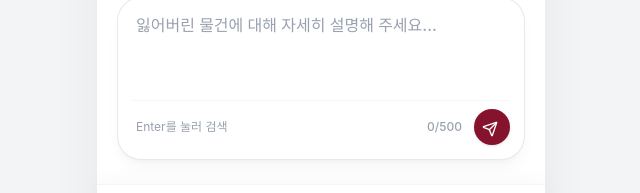
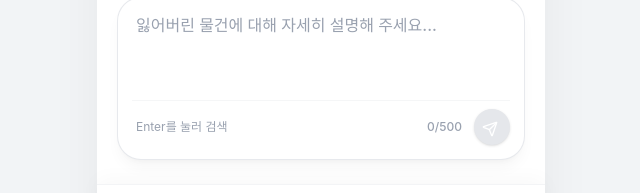
Before and after one commit to Ahnjisan/Where_is_it, a Next.js app in the folder frontend/: page / in a window 1280 px wide. Shown: the part 551-744 px from the top of the page, without its empty margins (319-959 px from the left). Built offline with nearby package versions, Linux system fonts and the light colour scheme; no server answers.

Commit message:
fix: 불필요한 ui 정리 + hydration 오류 수정

```diff
--- a/frontend/src/app/alerts/page.js
+++ b/frontend/src/app/alerts/page.js
@@ -51,7 +51,6 @@ export default function AlertsPage() {
             {t.alertsTitle}
           </h1>
         </div>
-        <span className="text-xs text-[#85132d] font-bold">{t.alertsUnread} 2{t.alertsCount}</span>
       </header>
 
       <div className="p-4 space-y-2.5">
--- a/frontend/src/app/page.js
+++ b/frontend/src/app/page.js
@@ -183,7 +183,7 @@ export default function HomePage() {
                 <button
                   type="button"
                   onClick={handleSend}
-                  disabled={isSubmitting || (query.trim().length === 0 && user)}
+                  disabled={isSubmitting || query.trim().length === 0}
                   className="w-9 h-9 rounded-full bg-[#85132d] hover:bg-[#701025] disabled:bg-gray-200 disabled:cursor-not-allowed text-white flex items-center justify-center transition-all active:scale-90 shadow-sm cursor-pointer"
                   aria-label="전송"
                 >
```
